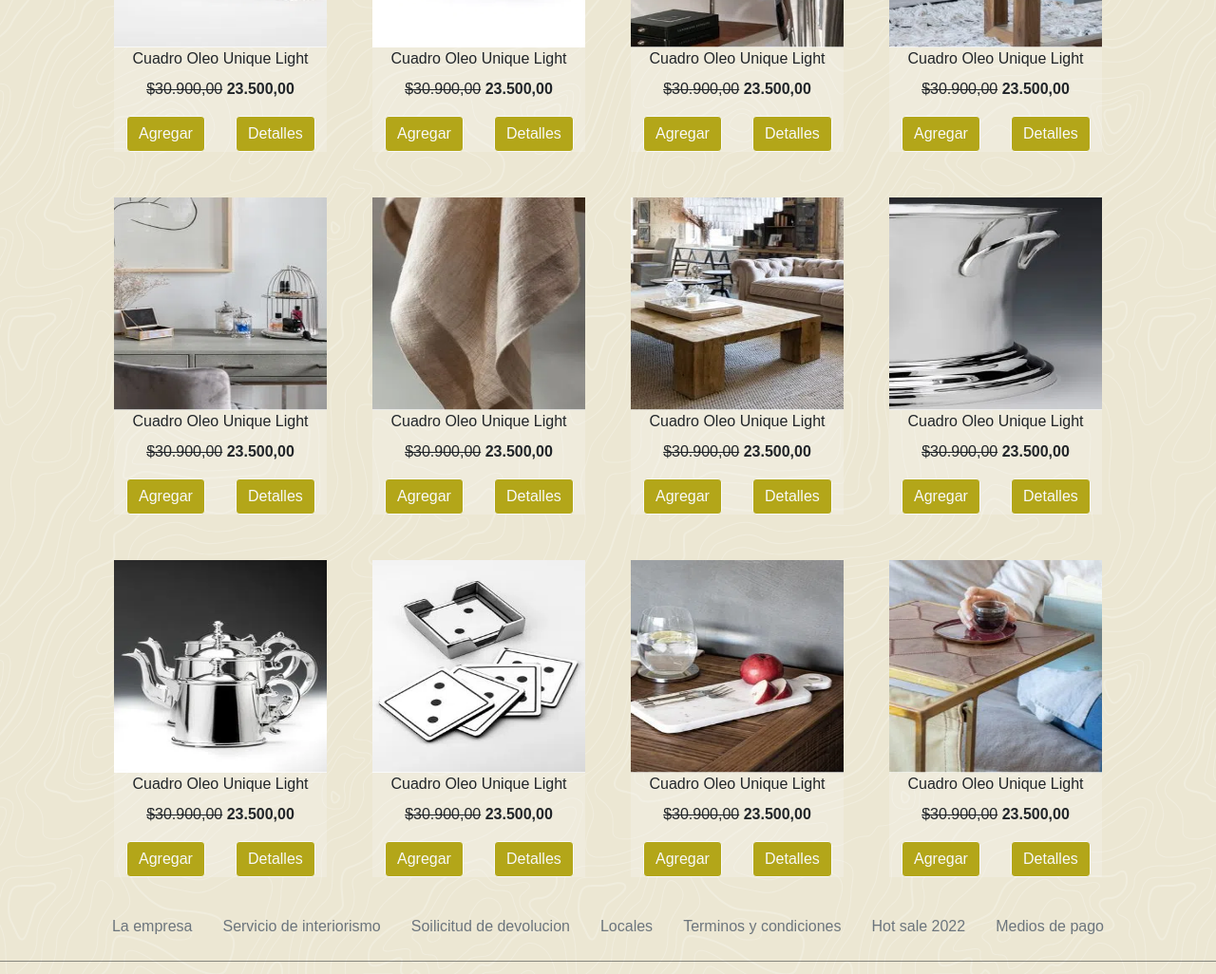
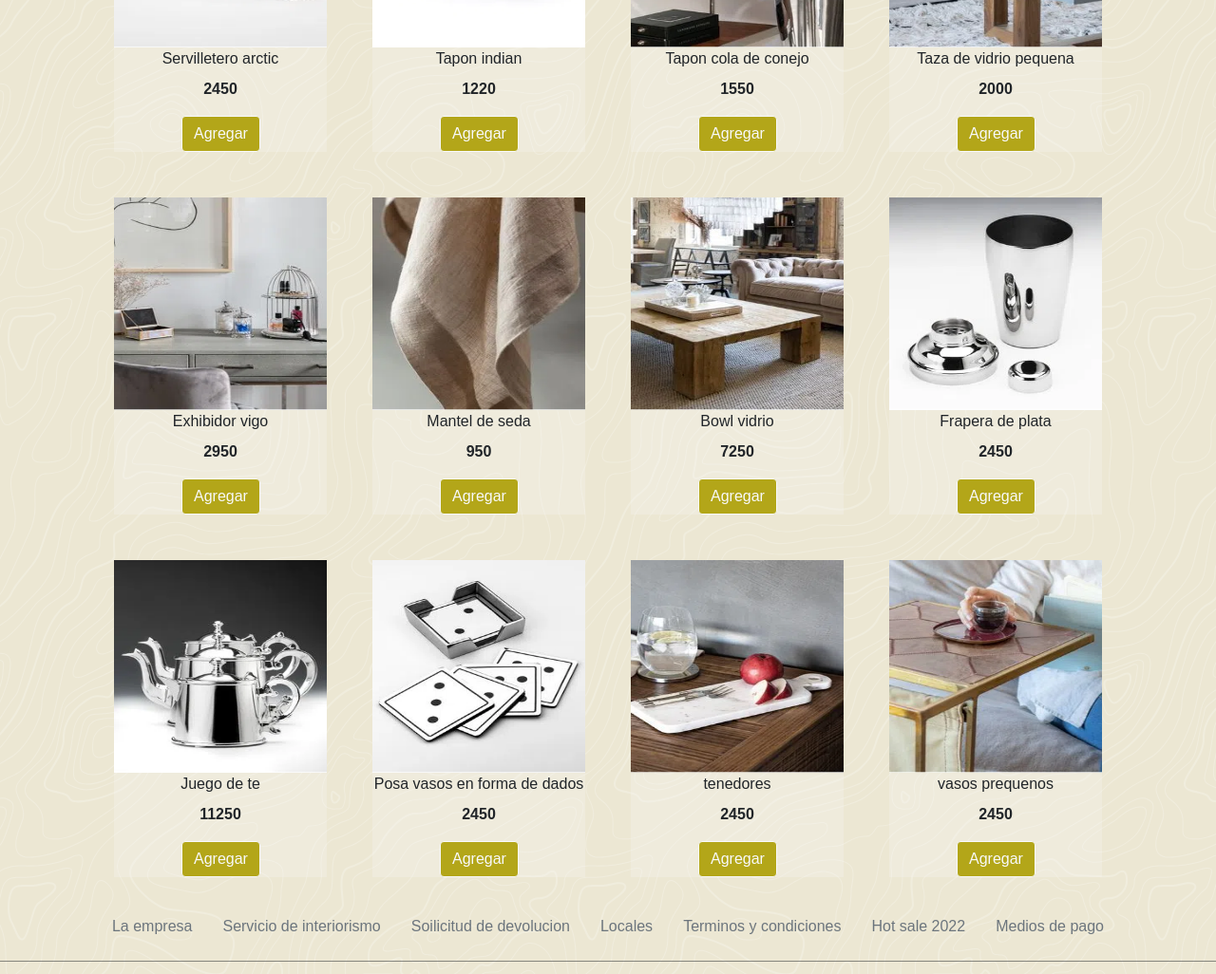
Before and after one commit to nicolamberto/furnimark, a website: page paginas/bazar.html in a window 1280 px wide. Shown: the part 720-1746 px from the top of the page at 95% size. Drawn offline with nearby package versions, Linux system fonts and the light colour scheme.

Commit message:
agregando eventos

```diff
--- a/js/javascript.js
+++ b/js/javascript.js
@@ -1,4 +1,4 @@
-const productos = [
+/* const productos = [
     {nombre: "mixer", precio: 2500},
     {nombre: "frapera de plata", precio: 2560},
     {nombre: "frapera con frase champagne", precio: 3450},
@@ -89,4 +89,64 @@ while (seleccion != "no") {
 }
 
 const total = carrito.reduce((acc, el)=> acc + el.precio * el.unidades, 0)
-console.log(`el total a pagar por su compra es: ${total }`)
+console.log(`el total a pagar por su compra es: ${total }`) */
+
+let stockProductos = [
+    {id: 1, nombre: "frapera1", tipo: "bazar", cantidad: 1, desc: "Frapera de plata", precio: 2450, img:'../recursos/bazar-cocteleraindian.webp'},
+    {id: 2, nombre: "frapera2", tipo: "bazar", cantidad: 1, desc: "Frapera albina", precio: 3750, img:'../recursos/bazar-fraperabalbina.webp'},
+    {id: 3, nombre: "fraperaamery", tipo: "bazar", cantidad: 1, desc: "Frapera amery", precio: 5125, img:'../recursos/bazar-fraperaemery.webp'},
+    {id: 4, nombre: "frascocafe", tipo: "bazar", cantidad: 1, desc: "Frasco para cafe", precio: 2330, img:'../recursos/bazar-frascocafe.webp'},
+    {id: 5, nombre: "servilleteroarctic", tipo: "bazar", cantidad: 1, desc: "Servilletero arctic", precio: 2450, img:'../recursos/bazar-servilleteroartic.webp'},
+    {id: 6, nombre: "taponindian", tipo: "bazar", cantidad: 1, desc: "Tapon indian", precio: 1220, img:'../recursos/bazar-tapoindia.webp'},
+    {id: 7, nombre: "taponconejo", tipo: "bazar", cantidad: 1, desc: "Tapon cola de conejo", precio: 1550, img:'../recursos/bazar-taponconejo.webp'},
+    {id: 8, nombre: "tazavidrio", tipo: "bazar", cantidad: 1, desc: "Taza de vidrio pequena", precio: 2000, img:'../recursos/bazar-tazas.webp'},
+    {id: 9, nombre: "exhibidorvigo", tipo: "bazar", cantidad: 1, desc: "Exhibidor vigo", precio: 2950, img:'../recursos/bazar-exhibidorvigo.webp'},
+    {id: 10, nombre: "mantel", tipo: "bazar", cantidad: 1, desc: "Mantel de seda", precio: 950, img:'../recursos/bazar-mantel.webp'},
+    {id: 11, nombre: "bowl", tipo: "bazar", cantidad: 1, desc: "Bowl vidrio", precio: 7250, img:'../recursos/bazar-bowl.webp'},
+    {id: 12, nombre: "frapera1", tipo: "bazar", cantidad: 1, desc: "Frapera de plata", precio: 2450, img:'../recursos/bazar-cocteleraindian.webp'},
+    {id: 13, nombre: "juegote", tipo: "bazar", cantidad: 1, desc: "Juego de te", precio: 11250, img:'../recursos/bazar-juegodete.webp'},
+    {id: 14, nombre: "posavasos", tipo: "bazar", cantidad: 1, desc: "Posa vasos en forma de dados", precio: 2450, img:'../recursos/bazar-posavasosdados.webp'},
+    {id: 15, nombre: "tenedores", tipo: "bazar", cantidad: 1, desc: "tenedores", precio: 2450, img:'../recursos/bazar-tenedores.webp'},
+    {id: 16, nombre: "vasos", tipo: "bazar", cantidad: 1, desc: "vasos prequenos", precio: 2450, img:'../recursos/bazar-vasos.webp'}
+]
+
+const contenedorProductos = document.getElementById("contenedor-productos")
+
+let carrito = []
+
+stockProductos.forEach((producto)=> {
+    const div = document.createElement("div")
+    div.classList.add("producto")
+    div.innerHTML =`
+
+    <div data-aos="zoom-in" >
+                    <div class="productos__flex">
+                        <img class="prodImag" src=${producto.img} alt="imagen dieciseis">
+                        <p class="card-title">${producto.desc} </p>
+                        <p><strong>${producto.precio} </strong></p>
+                        <div class="botones__productos">
+                        <button id="agregar${producto.id}" class="btn btn-outline-light hvr-shutter-out-horizontal agregar">Agregar</button>
+
+                        </div>
+                    </div>
+                </div>
+    `
+    contenedorProductos.appendChild(div)
+
+  let boton = document.getElementById(`agregar${producto.id}`) //creamos la constante para que busque
+                                                                 // el id del boton obteniendo el elemento (id)
+
+    boton.addEventListener('click', () => {
+        agregarAlCarrito(producto.id)
+     })                                              // a dicho elemento (id) le agregamos el addEventListener
+
+     /* boton.onclick = ()=> {
+        agregarAlCarrito(producto.id)  + ´ ´{ ñ l  [ ; / . l [ ']}
+     } */
+})
+
+const agregarAlCarrito = (prodId) => {
+    const item = stockProductos.find((prod) => prod.id === prodId)
+    carrito.push(item)
+    console.log(carrito)
+}
--- a/paginas/bazar.html
+++ b/paginas/bazar.html
@@ -17,6 +17,7 @@
     <link rel="stylesheet" href="../css/estilos.css">
     <title>Elementos de bazar - FURNIMARK</title>
 </head>
+
 <body>
 
 
@@ -80,7 +81,7 @@
 
     <!-- aqui comienzan las filas horizontales de productos -->
 
-        <div class="contenedorgrid">
+        <!-- <div class="contenedorgrid">
             <section class="grid__imagenes">
                 <div  data-aos="zoom-in">
                     <div class="productos__flex">
@@ -88,7 +89,7 @@
                         <p class="card-title">Cuadro Oleo Unique Light</p>
                         <p><del>$30.900,00</del> <strong>23.500,00</strong></p>
                         <div class="botones__productos">
-                            <a href="" class="btn btn-outline-light hvr-shutter-out-horizontal">Agregar</a>
+                            <a href="" class="btn btn-outline-light hvr-shutter-out-horizontal agregar">Agregar</a>
                             <a href="" class="btn btn-outline-light hvr-shutter-out-horizontal">Detalles</a>
                         </div>
 
@@ -101,7 +102,7 @@
                         <p class="card-title">Cuadro Oleo Unique Light</p>
                         <p><del>$30.900,00</del> <strong>23.500,00</strong></p>
                         <div class="botones__productos">
-                            <a href="" class="btn btn-outline-light hvr-shutter-out-horizontal">Agregar</a>
+                            <a href="" class="btn btn-outline-light hvr-shutter-out-horizontal agregar">Agregar</a>
                             <a href="" class="btn btn-outline-light hvr-shutter-out-horizontal">Detalles</a>
                         </div>
                     </div>
@@ -113,7 +114,7 @@
                         <p class="card-title">Cuadro Oleo Unique Light</p>
                         <p><del>$30.900,00</del> <strong>23.500,00</strong></p>
                         <div class="botones__productos">
-                            <a href="" class="btn btn-outline-light hvr-shutter-out-horizontal">Agregar</a>
+                            <a href="" class="btn btn-outline-light hvr-shutter-out-horizontal agregar">Agregar</a>
                             <a href="" class="btn btn-outline-light hvr-shutter-out-horizontal">Detalles</a>
                         </div>
                     </div>
@@ -124,7 +125,7 @@
                         <p class="card-title">Cuadro Oleo Unique Light</p>
                         <p><del>$30.900,00</del> <strong>23.500,00</strong></p>
                         <div class="botones__productos">
-                            <a href="" class="btn btn-outline-light hvr-shutter-out-horizontal">Agregar</a>
+                            <a href="" class="btn btn-outline-light hvr-shutter-out-horizontal agregar">Agregar</a>
                             <a href="" class="btn btn-outline-light hvr-shutter-out-horizontal">Detalles</a>
                         </div>
                     </div>
@@ -138,7 +139,7 @@
                         <p class="card-title">Cuadro Oleo Unique Light</p>
                         <p><del>$30.900,00</del> <strong>23.500,00</strong></p>
                         <div class="botones__productos">
-                            <a href="" class="btn btn-outline-light hvr-shutter-out-horizontal">Agregar</a>
+                            <a href="" class="btn btn-outline-light hvr-shutter-out-horizontal agregar">Agregar</a>
                             <a href="" class="btn btn-outline-light hvr-shutter-out-horizontal">Detalles</a>
                         </div>
                     </div>
@@ -149,7 +150,7 @@
                         <p class="card-title">Cuadro Oleo Unique Light</p>
                         <p><del>$30.900,00</del> <strong>23.500,00</strong></p>
                         <div class="botones__productos">
-                            <a href="" class="btn btn-outline-light hvr-shutter-out-horizontal">Agregar</a>
+                            <a href="" class="btn btn-outline-light hvr-shutter-out-horizontal agregar">Agregar</a>
                             <a href="" class="btn btn-outline-light hvr-shutter-out-horizontal">Detalles</a>
                         </div>
                     </div>
@@ -160,7 +161,7 @@
                         <p class="card-title">Cuadro Oleo Unique Light</p>
                         <p><del>$30.900,00</del> <strong>23.500,00</strong></p>
                         <div class="botones__productos">
-                            <a href="" class="btn btn-outline-light hvr-shutter-out-horizontal">Agregar</a>
+                            <a href="" class="btn btn-outline-light hvr-shutter-out-horizontal agregar">Agregar</a>
                             <a href="" class="btn btn-outline-light hvr-shutter-out-horizontal">Detalles</a>
                         </div>
                     </div>
@@ -171,7 +172,7 @@
                         <p class="card-title">Cuadro Oleo Unique Light</p>
                         <p><del>$30.900,00</del> <strong>23.500,00</strong></p>
                         <div class="botones__productos">
-                            <a href="" class="btn btn-outline-light hvr-shutter-out-horizontal">Agregar</a>
+                            <a href="" class="btn btn-outline-light hvr-shutter-out-horizontal agregar">Agregar</a>
                             <a href="" class="btn btn-outline-light hvr-shutter-out-horizontal">Detalles</a>
                         </div>
                     </div>
@@ -184,7 +185,7 @@
                         <p class="card-title">Cuadro Oleo Unique Light</p>
                         <p><del>$30.900,00</del> <strong>23.500,00</strong></p>
                         <div class="botones__productos">
-                            <a href="" class="btn btn-outline-light hvr-shutter-out-horizontal">Agregar</a>
+                            <a href="" class="btn btn-outline-light hvr-shutter-out-horizontal agregar">Agregar</a>
                             <a href="" class="btn btn-outline-light hvr-shutter-out-horizontal">Detalles</a>
                         </div>
                     </div>
@@ -196,7 +197,7 @@
                         <p class="card-title">Cuadro Oleo Unique Light</p>
                         <p><del>$30.900,00</del> <strong>23.500,00</strong></p>
                         <div class="botones__productos">
-                            <a href="" class="btn btn-outline-light hvr-shutter-out-horizontal">Agregar</a>
+                            <a href="" class="btn btn-outline-light hvr-shutter-out-horizontal agregar">Agregar</a>
                             <a href="" class="btn btn-outline-light hvr-shutter-out-horizontal">Detalles</a>
                         </div>
                     </div>
@@ -207,7 +208,7 @@
                         <p class="card-title">Cuadro Oleo Unique Light</p>
                         <p><del>$30.900,00</del> <strong>23.500,00</strong></p>
                         <div class="botones__productos">
-                            <a href="" class="btn btn-outline-light hvr-shutter-out-horizontal">Agregar</a>
+                            <a href="" class="btn btn-outline-light hvr-shutter-out-horizontal agregar">Agregar</a>
                             <a href="" class="btn btn-outline-light hvr-shutter-out-horizontal">Detalles</a>
                         </div>
                     </div>
@@ -218,7 +219,7 @@
                         <p class="card-title">Cuadro Oleo Unique Light</p>
                         <p><del>$30.900,00</del> <strong>23.500,00</strong></p>
                         <div class="botones__productos">
-                            <a href="" class="btn btn-outline-light hvr-shutter-out-horizontal">Agregar</a>
+                            <a href="" class="btn btn-outline-light hvr-shutter-out-horizontal agregar">Agregar</a>
                             <a href="" class="btn btn-outline-light hvr-shutter-out-horizontal">Detalles</a>
                         </div>
                     </div>
@@ -233,7 +234,7 @@
                         <p class="card-title">Cuadro Oleo Unique Light</p>
                         <p><del>$30.900,00</del> <strong>23.500,00</strong></p>
                         <div class="botones__productos">
-                            <a href="" class="btn btn-outline-light hvr-shutter-out-horizontal">Agregar</a>
+                            <a href="" class="btn btn-outline-light hvr-shutter-out-horizontal agregar">Agregar</a>
                             <a href="" class="btn btn-outline-light hvr-shutter-out-horizontal">Detalles</a>
                         </div>
                     </div>
@@ -244,7 +245,7 @@
                         <p class="card-title">Cuadro Oleo Unique Light</p>
                         <p><del>$30.900,00</del> <strong>23.500,00</strong></p>
                         <div class="botones__productos">
-                            <a href="" class="btn btn-outline-light hvr-shutter-out-horizontal">Agregar</a>
+                            <a href="" class="btn btn-outline-light hvr-shutter-out-horizontal agregar">Agregar</a>
                             <a href="" class="btn btn-outline-light hvr-shutter-out-horizontal">Detalles</a>
                         </div>
                     </div>
@@ -256,7 +257,7 @@
                         <p class="card-title">Cuadro Oleo Unique Light</p>
                         <p><del>$30.900,00</del> <strong>23.500,00</strong></p>
                         <div class="botones__productos">
-                            <a href="" class="btn btn-outline-light hvr-shutter-out-horizontal">Agregar</a>
+                            <a href="" class="btn btn-outline-light hvr-shutter-out-horizontal agregar">Agregar</a>
                             <a href="" class="btn btn-outline-light hvr-shutter-out-horizontal">Detalles</a>
                         </div>
                     </div>
@@ -268,14 +269,18 @@
                         <p class="card-title">Cuadro Oleo Unique Light</p>
                         <p><del>$30.900,00</del> <strong>23.500,00</strong></p>
                         <div class="botones__productos">
-                            <a href="" class="btn btn-outline-light hvr-shutter-out-horizontal">Agregar</a>
+                            <a href="" class="btn btn-outline-light hvr-shutter-out-horizontal agregar">Agregar</a>
                             <a href="" class="btn btn-outline-light hvr-shutter-out-horizontal">Detalles</a>
                         </div>
                     </div>
                 </div>
             </section>
         </div>
+ -->
 
+ <div class="contenedorgrid">
+    <section id="contenedor-productos" class="grid__imagenes"></section>
+ </div>
 
 
     </main>
@@ -343,11 +348,14 @@
 
 
     </footer>
+    <script src="../js/javascript.js"></script>
     <script src="https://unpkg.com/aos@2.3.1/dist/aos.js"></script>
     <script>
         AOS.init();
     </script>
+
     <!-- script bootstrapt -->
     <script src="https://cdn.jsdelivr.net/npm/bootstrap@5.1.3/dist/js/bootstrap.bundle.min.js" integrity="sha384-ka7Sk0Gln4gmtz2MlQnikT1wXgYsOg+OMhuP+IlRH9sENBO0LRn5q+8nbTov4+1p" crossorigin="anonymous"></script>
 </body>
+
 </html>
```
